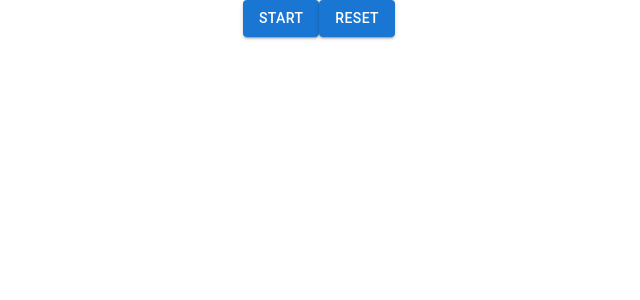
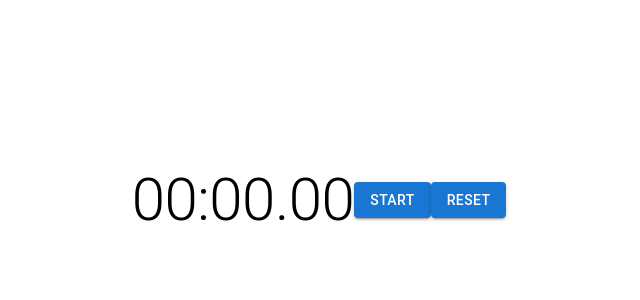
Before and after one commit to cjols/OCT, a React (Create React App) app: page / in a window 1280 px wide. Shown: the top 300 px of the page, without its empty margins (321-961 px from the left). Built offline with nearby package versions, Linux system fonts and the light colour scheme.

Commit message:
fix start/stop button

```diff
--- a/src/App.css
+++ b/src/App.css
@@ -24,15 +24,9 @@
   color: white;
 }
 
-.App-link {
-  color: #61dafb;
+.App {
+  display: flex;
+  justify-content: center;
+  align-items: center;
+  height: 400px;
 }
-
-@keyframes App-logo-spin {
-  from {
-    transform: rotate(0deg);
-  }
-  to {
-    transform: rotate(360deg);
-  }
-}
--- a/src/Components/Timer/Timer.tsx
+++ b/src/Components/Timer/Timer.tsx
@@ -28,13 +28,8 @@ const Timer = (props: TimerProps) => {
         }
     }, [isActive])
 
-    const handleStart = () => {
-        setTime(Date.now())
-        setIsActive(true)
-    }
-
-    const handleStop = () => {
-        setStopTime(Date.now())
+    const handleStartStop = () => {
+        setIsActive(!isActive)
     }
 
     const handleReset = () => {
@@ -46,13 +41,18 @@ const Timer = (props: TimerProps) => {
     return (
         <>
             <Typography variant={"h2"}>
-                {/* Start Time:
-                {startTime}
-                Stop Time:
-                {stopTime} */}
+                <span className="digits">
+                    {("0" + Math.floor((time / 60000) % 60)).slice(-2)}:
+                </span>
+                <span className="digits">
+                    {("0" + Math.floor((time / 1000) % 60)).slice(-2)}.
+                </span>
+                <span className="digits mili-sec">
+                    {("0" + ((time / 10) % 100)).slice(-2)}
+                </span>
             </Typography>
-            <Button variant={"contained"} onClick={handleStart}>
-                Start
+            <Button variant={"contained"} onClick={handleStartStop}>
+                {isActive ? "Stop" : "Start"}
             </Button>
             <Button variant={"contained"} onClick={handleReset}>
                 Reset
```
